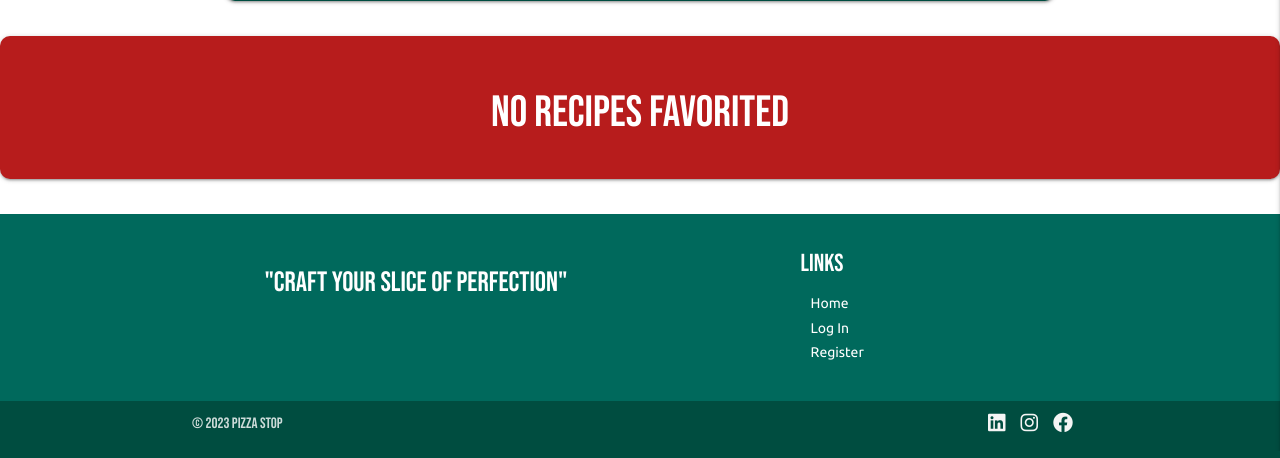
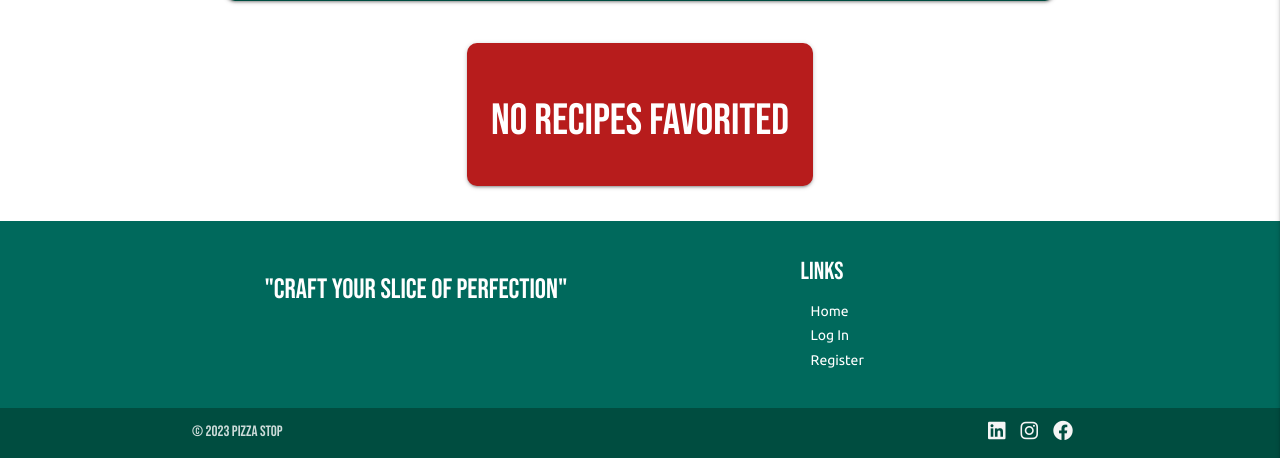
Before and after one commit to AHendley84/Pizza-Stop-MIlestone-Project-3, a Flask app: template templates/profile.html in a window 1280 px wide. Shown: the part 385-843 px from the top of the page. Before the commit the page ends 817 px from the top, so only its background shows below. Run offline with Flask 3, Linux system fonts and the light colour scheme; the template is opened without the code that fills it, so the values that code supplies are empty; some libraries are stand-ins or nearby versions.

Commit message:
Amend No Recipes Favorited in profile to match the same in My Recipes

```diff
--- a/templates/profile.html
+++ b/templates/profile.html
@@ -72,7 +72,7 @@
     {% endfor %}
 </div>
 {% else %}
-<div class="row">
+<div class="row main-content">
     <div class="card-panel red darken-4 card-radius profile-header">
         <h3 class="center-align white-text">
             No Recipes Favorited
```
